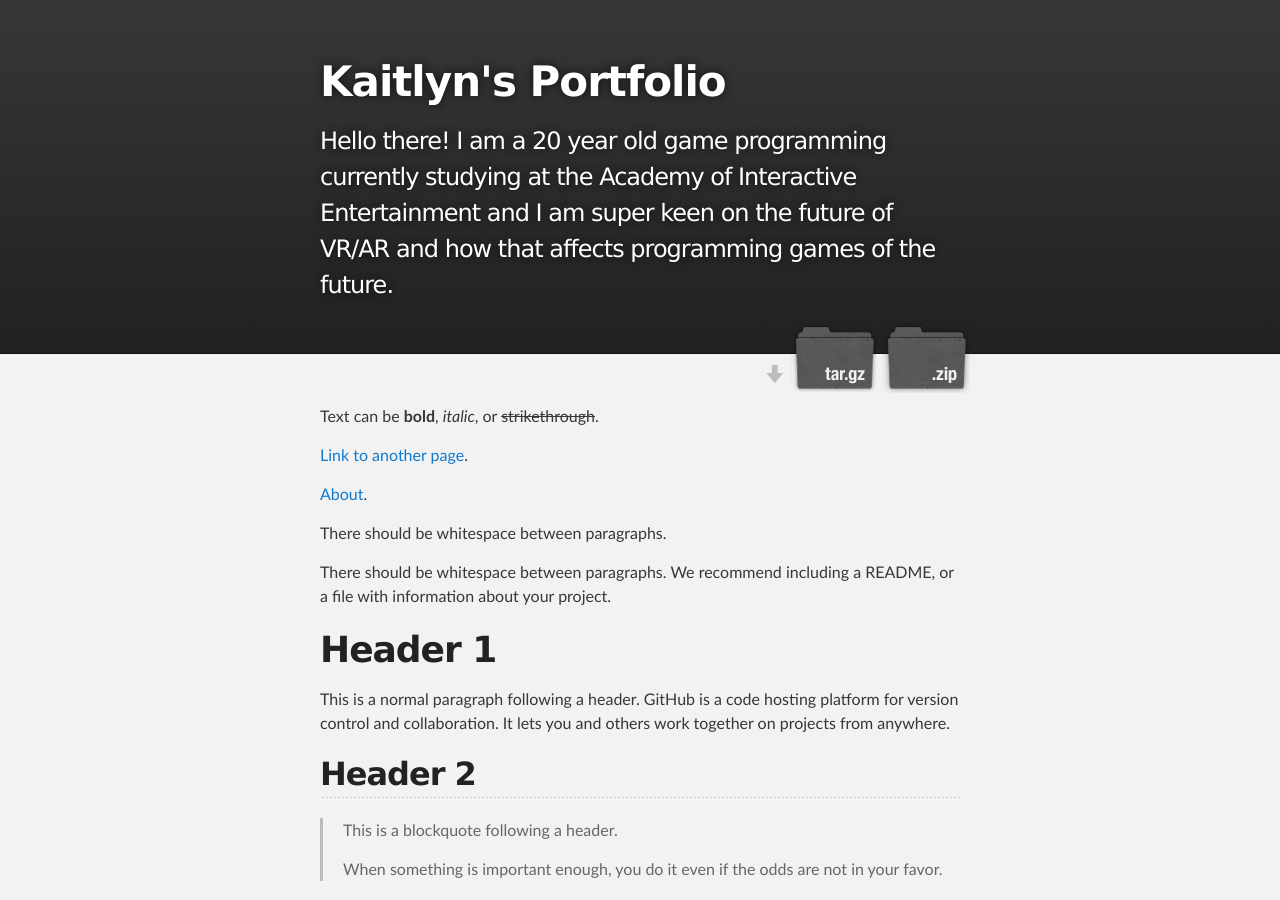
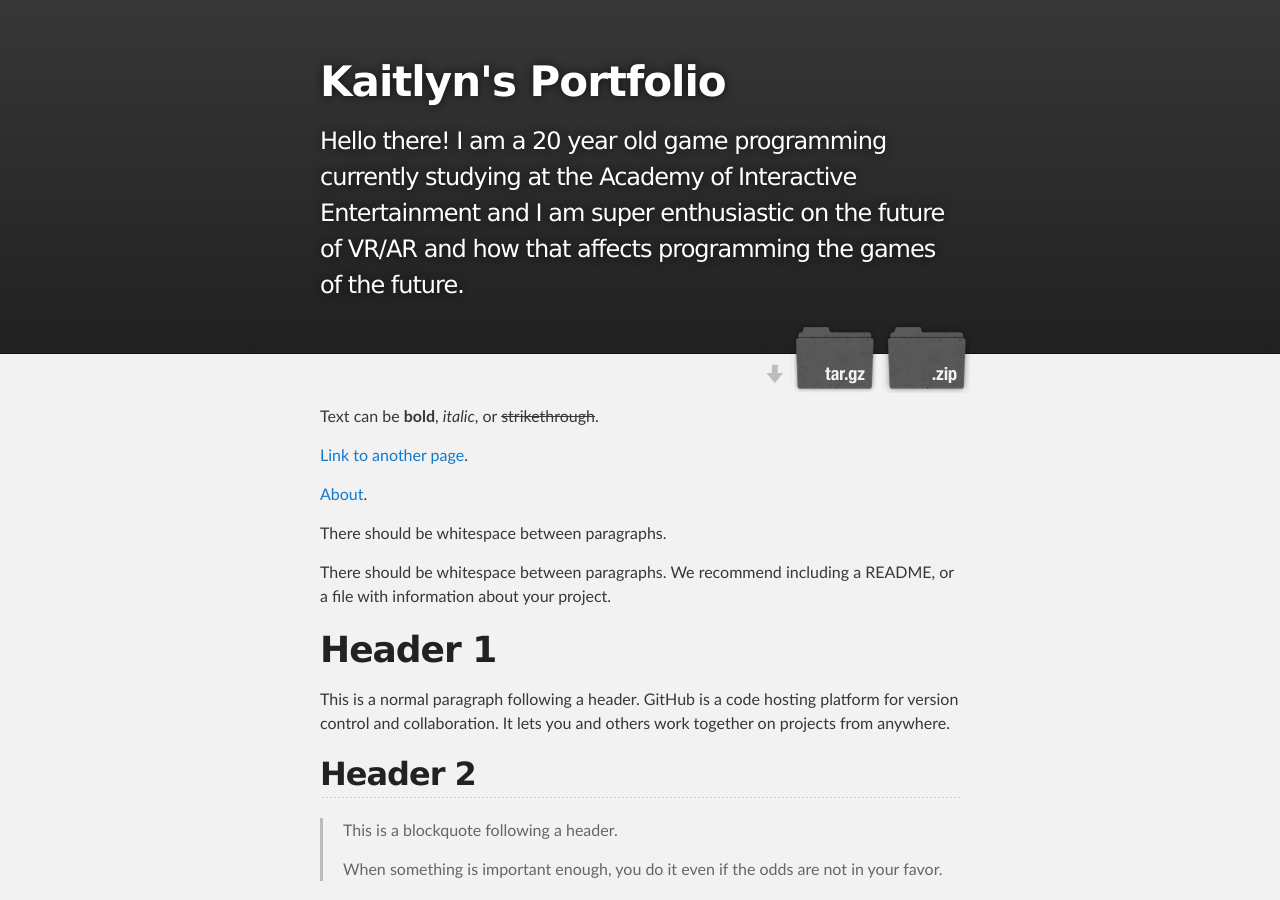
Before and after one commit to kaitlynm1/kaitlynm1.github.io, a Jekyll site: the page built from index.md, in a window 1280 px wide and 900 px high. Built offline with Jekyll 4.4.1, drawn with Linux system fonts in a browser that asks for light colours.

Commit message:
word edit

```diff
--- a/_layouts/default.html
+++ b/_layouts/default.html
@@ -5,7 +5,7 @@
     <meta charset='utf-8'>
     <meta http-equiv="X-UA-Compatible" content="chrome=1">
     <meta name="viewport" content="width=device-width,maximum-scale=2">
-    <meta name="description" content="{{ "Kaitlyn's Portfolio" }} : {{ "Hello there! I am a 20 year old game programming currently studying at the Academy of Interactive Entertainment and I am super keen on the future of VR/AR and how that affects programming games of the future."  }}">
+    <meta name="description" content="{{ "Kaitlyn's Portfolio" }} : {{ "Hello there! I am a 20 year old game programming currently studying at the Academy of Interactive Entertainment and I am super enthusiastic on the future of VR/AR and how that affects programming the games of the future."  }}">
 
     <link rel="stylesheet" type="text/css" media="screen" href="{{ '/assets/css/style.css?v=' | append: site.github.build_revision | relative_url }}">
 
@@ -20,7 +20,7 @@
           <!--<a id="forkme_banner" href="{{ site.github.repository_url }}">View on GitHub</a>-->
 
           <h1 id="project_title">{{ "Kaitlyn's Portfolio" }}</h1>
-          <h2 id="project_tagline">{{ "Hello there! I am a 20 year old game programming currently studying at the Academy of Interactive Entertainment and I am super keen on the future of VR/AR and how that affects programming games of the future." }}</h2>
+          <h2 id="project_tagline">{{ "Hello there! I am a 20 year old game programming currently studying at the Academy of Interactive Entertainment and I am super enthusiastic on the future of VR/AR and how that affects programming the games of the future." }}</h2>
 
           {% if site.show_downloads %}
             <section id="downloads">
```
